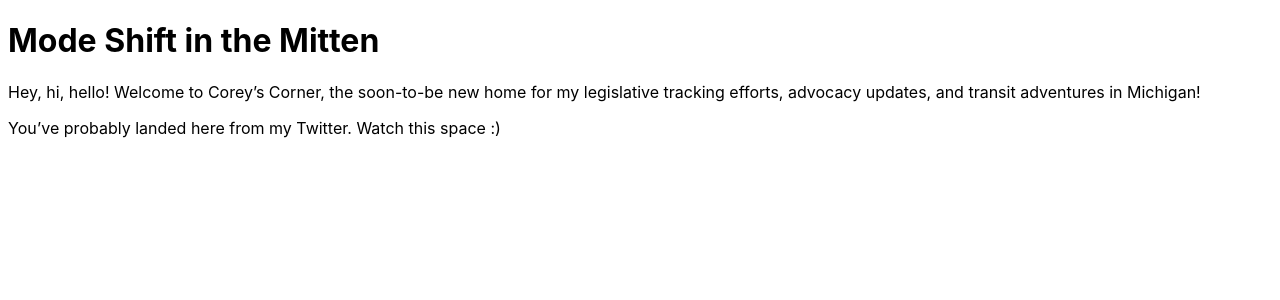
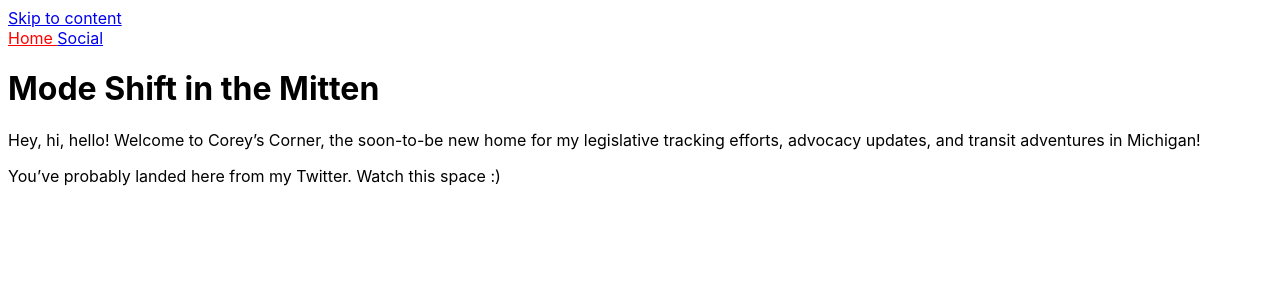
Before and after one commit to CR96/blog, a Jekyll site: the page built from index.md, in a window 1280 px wide. Shown: the top 300 px of the page. Built offline with Jekyll 4.4.1, drawn with Linux system fonts in a browser that asks for light colours.

Commit message:
Add navigation

```diff
--- /dev/null
+++ b/_data/navigation.yml
@@ -0,0 +1,4 @@
+- name: Home
+  link: /
+- name: Social
+  link: /social.html
--- /dev/null
+++ b/_includes/navigation.html
@@ -0,0 +1,7 @@
+<nav>
+    {% for item in site.data.navigation %}
+      <a href="{{ item.link }}" {% if page.url == item.link %}class="current"{% endif %}>
+        {{ item.name }}
+      </a>
+    {% endfor %}
+</nav>
--- a/_layouts/default.html
+++ b/_layouts/default.html
@@ -7,6 +7,10 @@
     <link rel="stylesheet" href="{{ "/assets/css/main.css" | relative_url }}">
   </head>
   <body>
-    {{ content }}
+    <a href="#content">Skip to content</button>
+    {% include navigation.html %}
+    <div id="content">
+      {{ content }}
+    </div>
   </body>
 </html>
--- a/_sass/base.scss
+++ b/_sass/base.scss
@@ -7,3 +7,7 @@ body {
   color: $bodyColor;
   font-family: $bodyFont;
 }
+
+.current {
+  color: red;
+}
```
Also changed, not shown: social.md (added, +10 -0 lines).
